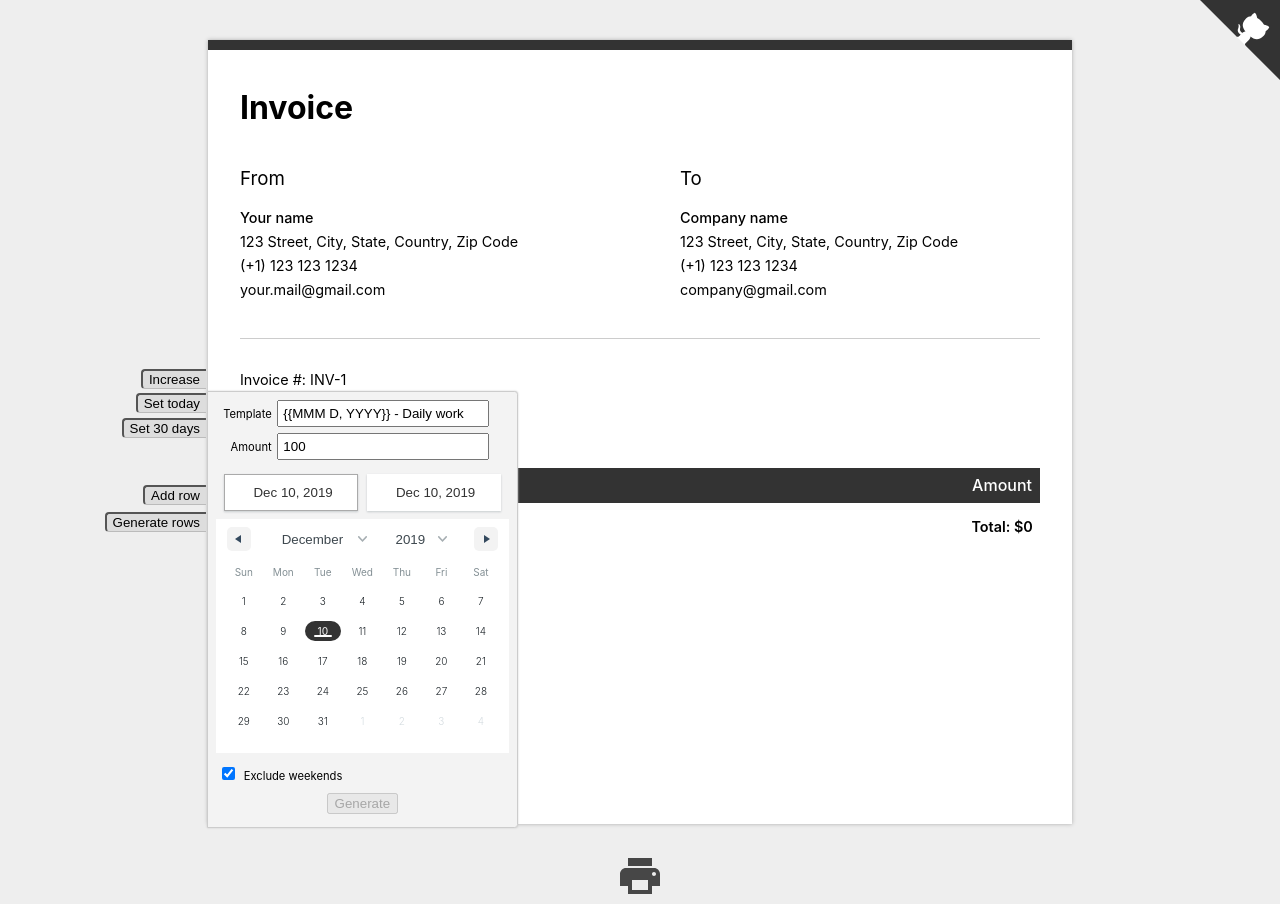
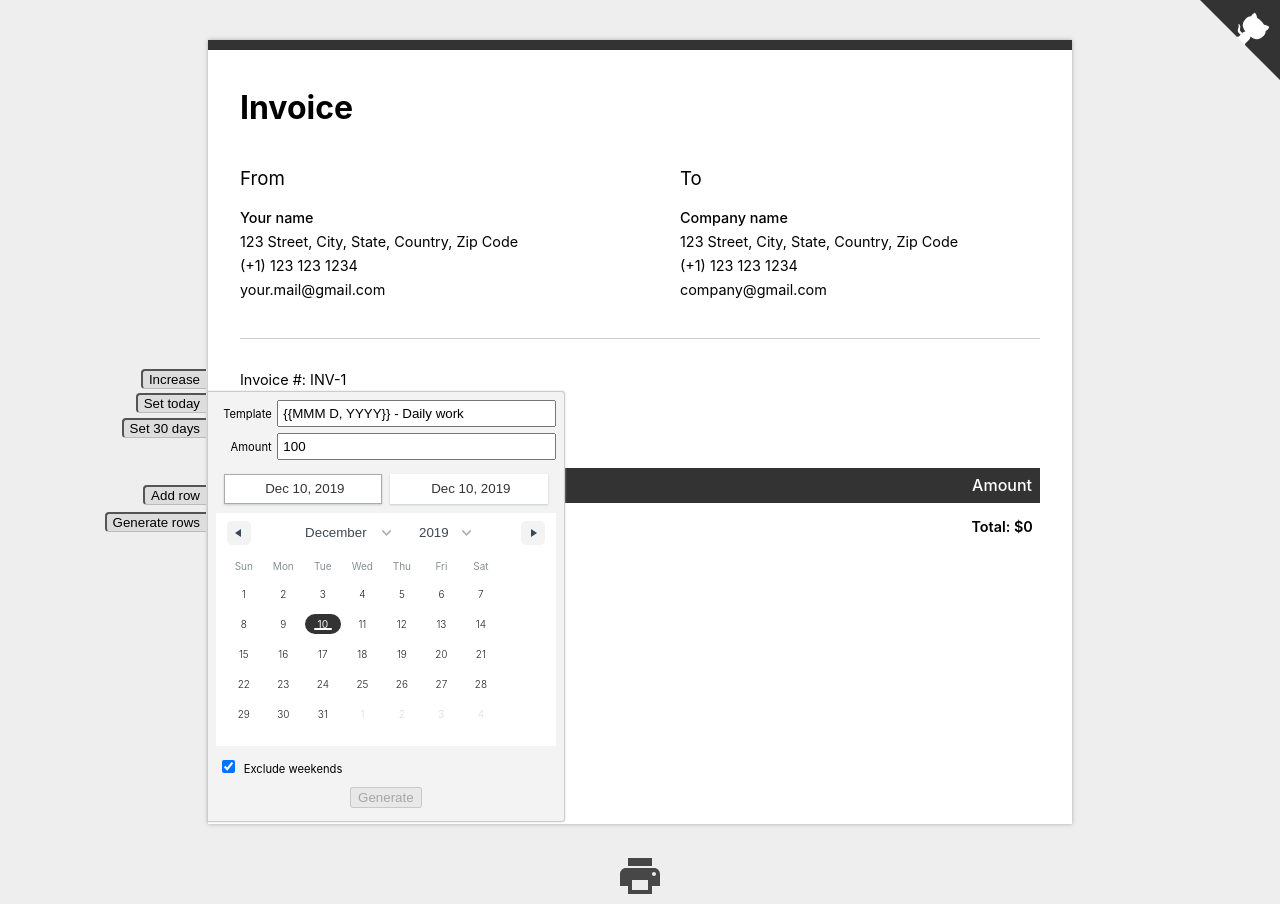
Before and after one commit to sljavi/free-invoice, a React (Create React App) app: page / in a window 1280 px wide. Both pictures are taken after a click on the button "Generate rows". Built offline with nearby package versions, Linux system fonts and the light colour scheme; the HTML template or start-up script is replaced by a standard one.

Commit message:
Improve calendar styles

```diff
--- a/src/GenerateRows.css
+++ b/src/GenerateRows.css
@@ -29,7 +29,7 @@
 }
 
 .generate-rows label input {
-  width: 15em;
+  width: 20em;
   padding: 0.3em;
 }
 
@@ -102,3 +102,7 @@
 .rdrDayHovered:hover {
   background: none;
 }
+
+.rdrDateDisplayItem input {
+  height: 2em;
+}
```
Also changed, not shown: 11 other files (tests, documents, lock files or other folders).
